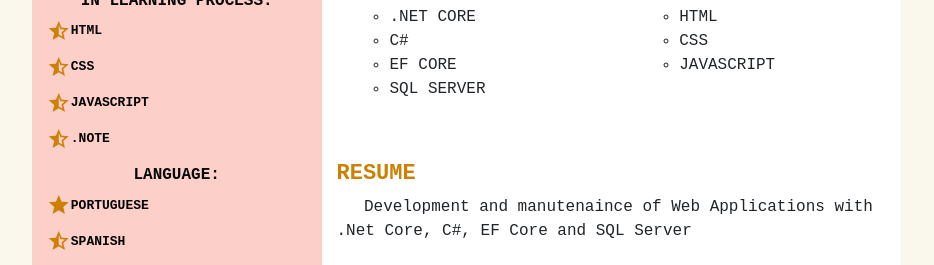
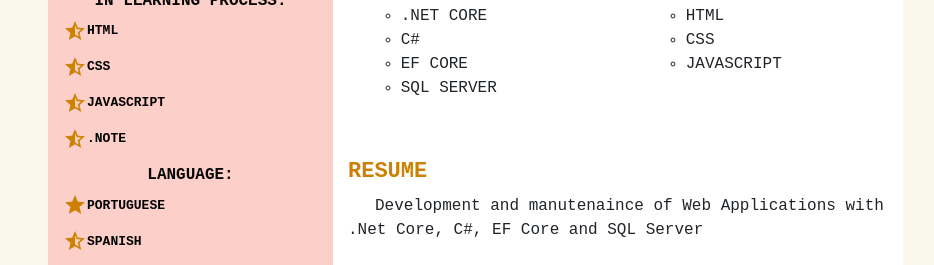
Before and after one commit to ThamiresLC/ThamiresLC.github.io, a plain HTML site: page index.html in a window 1280 px wide. Shown: the part 233-498 px from the top of the page, without its empty margins (212-1146 px from the left). Drawn offline with nearby package versions, Linux system fonts and the light colour scheme.

Commit message:
atualizado

```diff
--- a/index.html
+++ b/index.html
@@ -1,5 +1,5 @@
 <!DOCTYPE html>
-<html lang="en">
+<html lang="pt-br">
 <head>
     <meta charset="UTF-8">
     <meta http-equiv="X-UA-Compatible" content="IE=edge">
@@ -16,9 +16,11 @@
 <body>
 <div class="container">
     <div class="row linhaconteudo">
+        <div class="col-lg-2">
+        </div>
         <div class="col-md-3 lado_esquerdo">
-            <img class="foto_perfil" src="WhatsApp Image 2022-02-01 at 17.36.07.jpeg" all="foto" width="200" height="200">
-            <section>
+           <img class="foto_perfil" src="WhatsApp Image 2022-02-01 at 17.36.07.jpeg" all="foto" width="200" height="200">
+             <section>
                 <section>
                     <h3 class="titulo_contato">in learning process:</h3>
                     <div class="bloco_informacao">
@@ -63,11 +65,11 @@
 
 
 
-        <div class="col-md-6 lado_direito">
-            <h1>Thamires Carvalho</h1>
+         <div class="col-md-6 lado_direito">
+       <h1>Thamires Carvalho</h1>
             <hr />
               <h2>Software Developer</h2>
-                <div class="skills">
+               <div class="skills">
                     <h4>Skills</h4>
                       <div class="row">
                           <div class="col">
--- a/style.css
+++ b/style.css
@@ -1,4 +1,4 @@
-body{
+body, html{
     background-color: rgb(250, 247, 237) !important;
 }
 
@@ -9,16 +9,17 @@ h3{
 
 .lado_esquerdo{
     background-color: #fccfc9;
-    margin-left: 15%;
-    height: 100% !important;
-    min-height: 100% !important;
 
 
 }
+
+
+
 .linhaconteudo{
-    height: 100% !important;
-    min-height: 100% !important;
-    position: fixed !important;
+    height: 100vh !important;
+    min-height: 100vh !important;
+
+
 }
 
 .foto_perfil{
```
